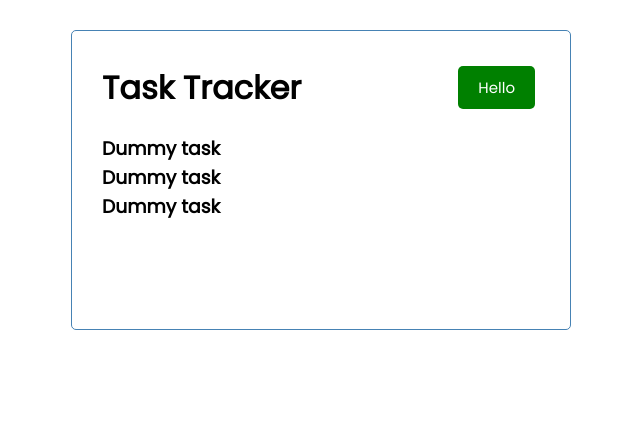
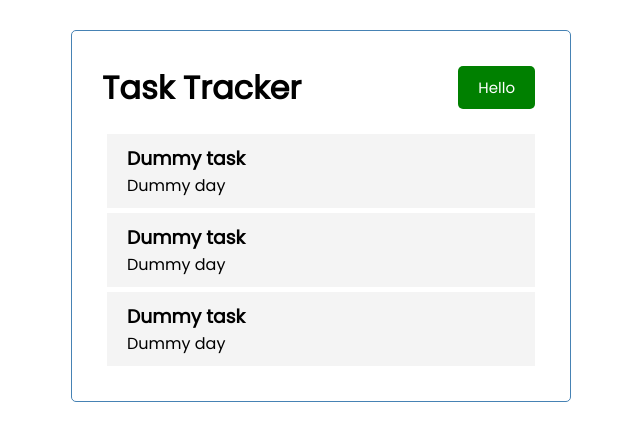
Before and after one commit to dedding4341/tasks_app, a React (Create React App) app: page / in a window 1280 px wide. Shown: the top 440 px of the page, without its empty margins (319-959 px from the left). Built offline with nearby package versions, Linux system fonts and the light colour scheme.

Commit message:
dynamic task

```diff
--- a/src/App.js
+++ b/src/App.js
@@ -1,11 +1,34 @@
 import Header from "./components/Header";
 import Tasks from "./components/Tasks";
+import { useState } from "react";
+
 
 function App() {
+  const [tasks, setTasks] = useState([
+    {
+      id: 1,
+      text: "Dummy task",
+      day: "Dummy day",
+      reminder: true,
+    },
+    {
+      id: 2,
+      text: "Dummy task",
+      day: "Dummy day",
+      reminder: true,
+    },
+    {
+      id: 3,
+      text: "Dummy task",
+      day: "Dummy day",
+      reminder: true,
+    },
+  ]);
+
   return (
     <div className="container">
       <Header></Header>
-      <Tasks></Tasks>
+      <Tasks tasks={tasks}></Tasks>
     </div>
   );
 }
--- /dev/null
+++ b/src/components/Task.js
@@ -0,0 +1,9 @@
+const Task = ({ task }) => {
+    return (
+    <div className="task">
+        <h3>{task.text}</h3>
+        <p>{task.day}</p>
+    </div>)
+}
+
+export default Task
--- a/src/components/Tasks.js
+++ b/src/components/Tasks.js
@@ -1,31 +1,10 @@
-import { useState } from "react";
+import Task from "./Task";
 
-const Tasks = () => {
-  const [tasks, setTasks] = useState([
-    {
-      id: 1,
-      text: "Dummy task",
-      day: "Dummy day",
-      reminder: true,
-    },
-    {
-      id: 2,
-      text: "Dummy task",
-      day: "Dummy day",
-      reminder: true,
-    },
-    {
-      id: 3,
-      text: "Dummy task",
-      day: "Dummy day",
-      reminder: true,
-    },
-  ]);
-
+const Tasks = ({ tasks }) => {
   return (
     <>
       {tasks.map((task) => (
-        <h3 key={task.id}>{task.text}</h3>
+        <Task key={task.id} task={task} />
       ))}
     </>
   );
```
